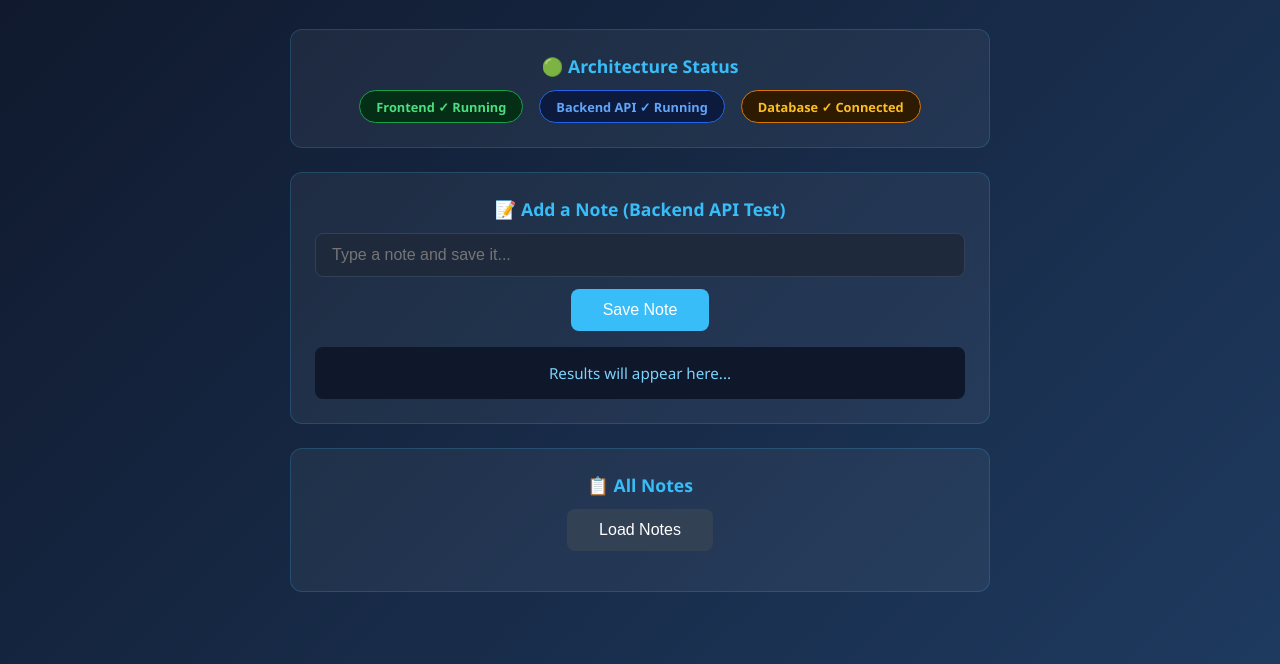
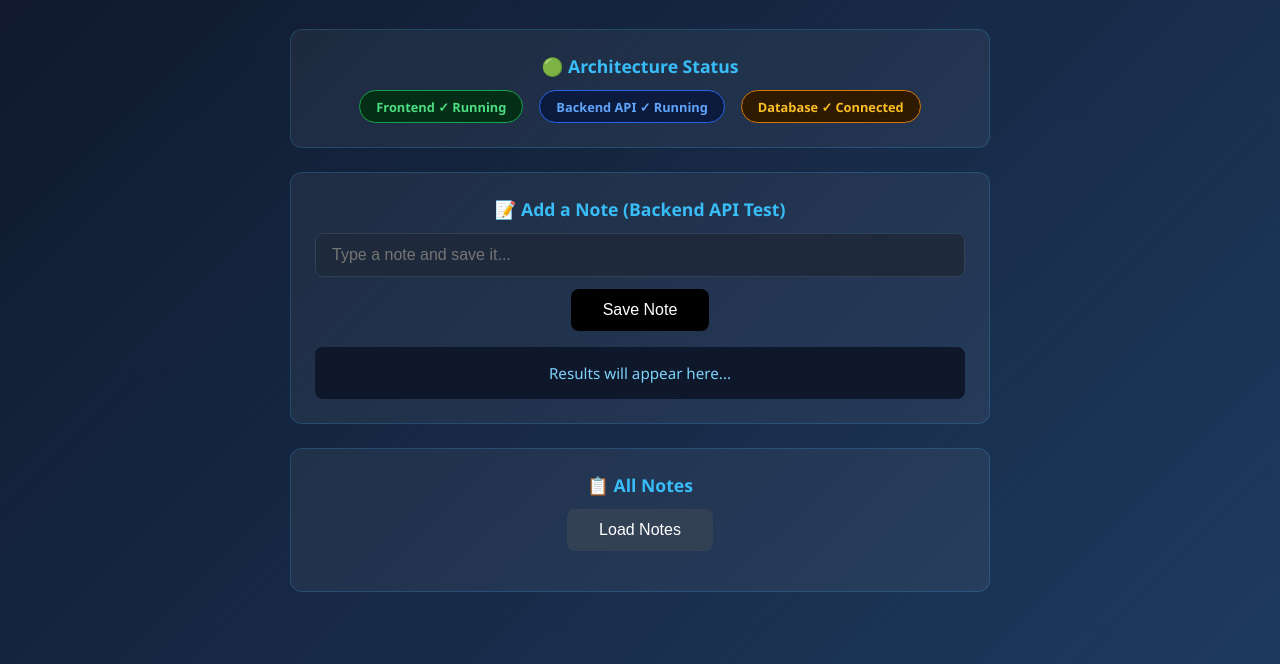
Before and after one commit to ravinadh777/3tier_application, a plain HTML site: page frontend/index.html in a window 1280 px wide. In both pictures the pointer is over the button "Save Note". Shown: the part 136-800 px from the top of the page. Drawn offline with Linux system fonts and the light colour scheme.

Commit message:
Update index.html

```diff
--- a/frontend/index.html
+++ b/frontend/index.html
@@ -40,7 +40,7 @@
       border-radius: 8px; font-size: 1rem;
       cursor: pointer; transition: background 0.2s;
     }
-    button:hover { background: #38bdf8; }
+    button:hover { background: #000000; }
     #result {
       margin-top: 1rem; padding: 1rem;
       background: #0f172a; border-radius: 8px;
```
